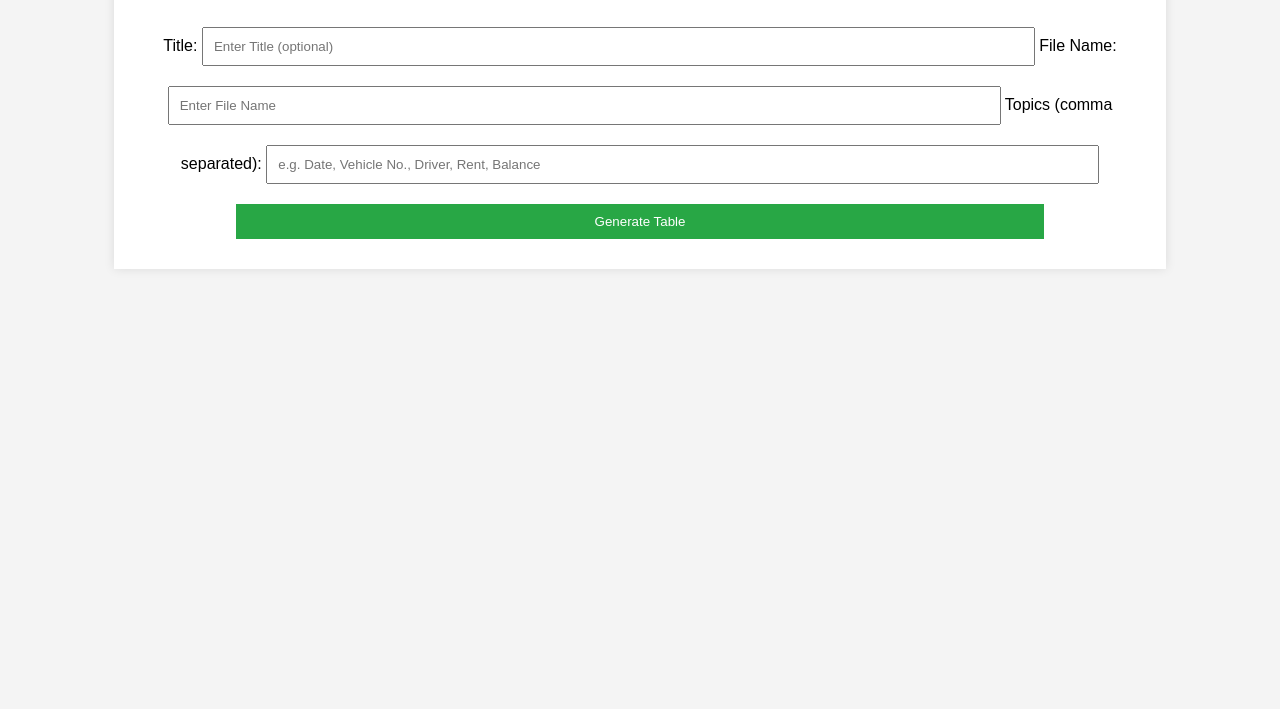
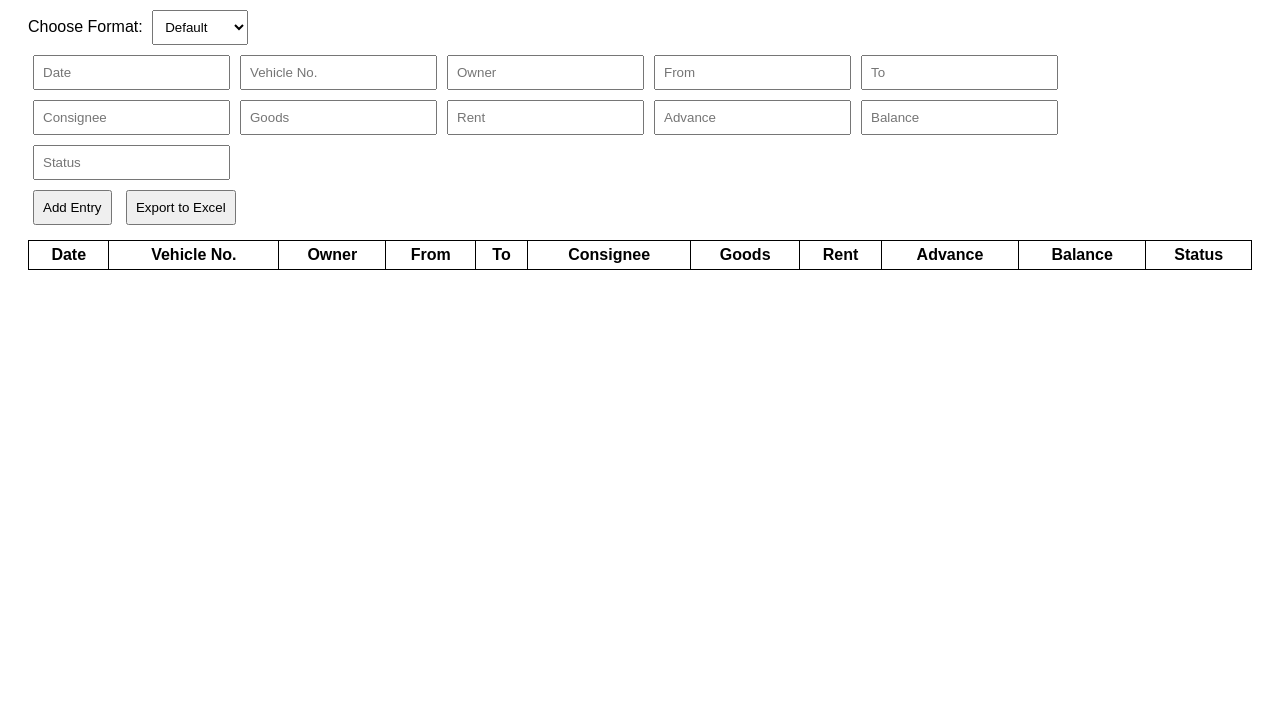
Before and after one commit to LakshyaJi420/System, a website: page index.html in a window 1280 px wide. Shown: the part 91-800 px from the top of the page. Drawn offline with Linux system fonts and the light colour scheme.

Commit message:
Update index.html

```diff
--- a/index.html
+++ b/index.html
@@ -1,32 +1,91 @@
-<!DOCTYPE html>
-<html lang="en">
+<!DOCTYPE html><html lang="en">
 <head>
     <meta charset="UTF-8">
     <meta name="viewport" content="width=device-width, initial-scale=1.0">
     <title>Excel Generator</title>
     <script src="https://cdnjs.cloudflare.com/ajax/libs/xlsx/0.18.5/xlsx.full.min.js"></script>
-    <link rel="stylesheet" href="style.css">
+    <style>
+        body { font-family: Arial, sans-serif; padding: 20px; }
+        input, select, button { margin: 5px; padding: 8px; }
+        table { border-collapse: collapse; width: 100%; margin-top: 10px; }
+        th, td { border: 1px solid black; padding: 5px; }
+    </style>
 </head>
 <body>
-    <div class="container">
-        <h2>Excel File Generator</h2>
+    <h2>Excel Generator</h2>
+    <label for="format">Choose Format:</label>
+    <select id="format">
+        <option value="default">Default</option>
+        <option value="simplified">Simplified</option>
+    </select><div id="input-fields"></div>
+<button onclick="addEntry()">Add Entry</button>
+<button onclick="exportToExcel()">Export to Excel</button>
 
-        <label>Title:</label>
-        <input type="text" id="title" placeholder="Enter Title (optional)">
+<table id="data-table">
+    <thead><tr id="table-header"></tr></thead>
+    <tbody></tbody>
+</table>
 
-        <label>File Name:</label>
-        <input type="text" id="fileName" placeholder="Enter File Name">
+<script>
+    const formats = {
+        default: ["Date", "Vehicle No.", "Owner", "From", "To", "Consignee", "Goods", "Rent", "Advance", "Balance", "Status"],
+        simplified: ["Date", "Consigner", "From", "Consignee", "To"]
+    };
+    let data = [];
 
-        <label>Topics (comma separated):</label>
-        <input type="text" id="topics" placeholder="e.g. Date, Vehicle No., Driver, Rent, Balance">
+    function updateForm() {
+        const format = document.getElementById("format").value;
+        const fields = formats[format];
+        const inputDiv = document.getElementById("input-fields");
+        inputDiv.innerHTML = "";
+        fields.forEach(field => {
+            inputDiv.innerHTML += `<input type='text' id='${field}' placeholder='${field}' />`;
+        });
+        updateTableHeader(fields);
+    }
 
-        <button onclick="createTable()">Generate Table</button>
+    function updateTableHeader(fields) {
+        const headerRow = document.getElementById("table-header");
+        headerRow.innerHTML = "";
+        fields.forEach(field => {
+            headerRow.innerHTML += `<th>${field}</th>`;
+        });
+    }
 
-        <div id="tableContainer"></div>
+    function addEntry() {
+        const format = document.getElementById("format").value;
+        const fields = formats[format];
+        let entry = {};
+        fields.forEach(field => {
+            entry[field] = document.getElementById(field).value;
+        });
+        data.push(entry);
+        updateTable();
+    }
 
-        <button onclick="exportToExcel()" style="display:none;" id="exportBtn">Export to Excel</button>
-    </div>
+    function updateTable() {
+        const tableBody = document.querySelector("#data-table tbody");
+        tableBody.innerHTML = "";
+        data.forEach(entry => {
+            let row = "<tr>";
+            Object.values(entry).forEach(value => {
+                row += `<td>${value}</td>`;
+            });
+            row += "</tr>";
+            tableBody.innerHTML += row;
+        });
+    }
 
-    <script src="script.js"></script>
+    function exportToExcel() {
+        let worksheet = XLSX.utils.json_to_sheet(data);
+        let workbook = XLSX.utils.book_new();
+        XLSX.utils.book_append_sheet(workbook, worksheet, "Sheet1");
+        XLSX.writeFile(workbook, "export.xlsx");
+    }
+
+    document.getElementById("format").addEventListener("change", updateForm);
+    updateForm();
+</script>
+
 </body>
 </html>
```
